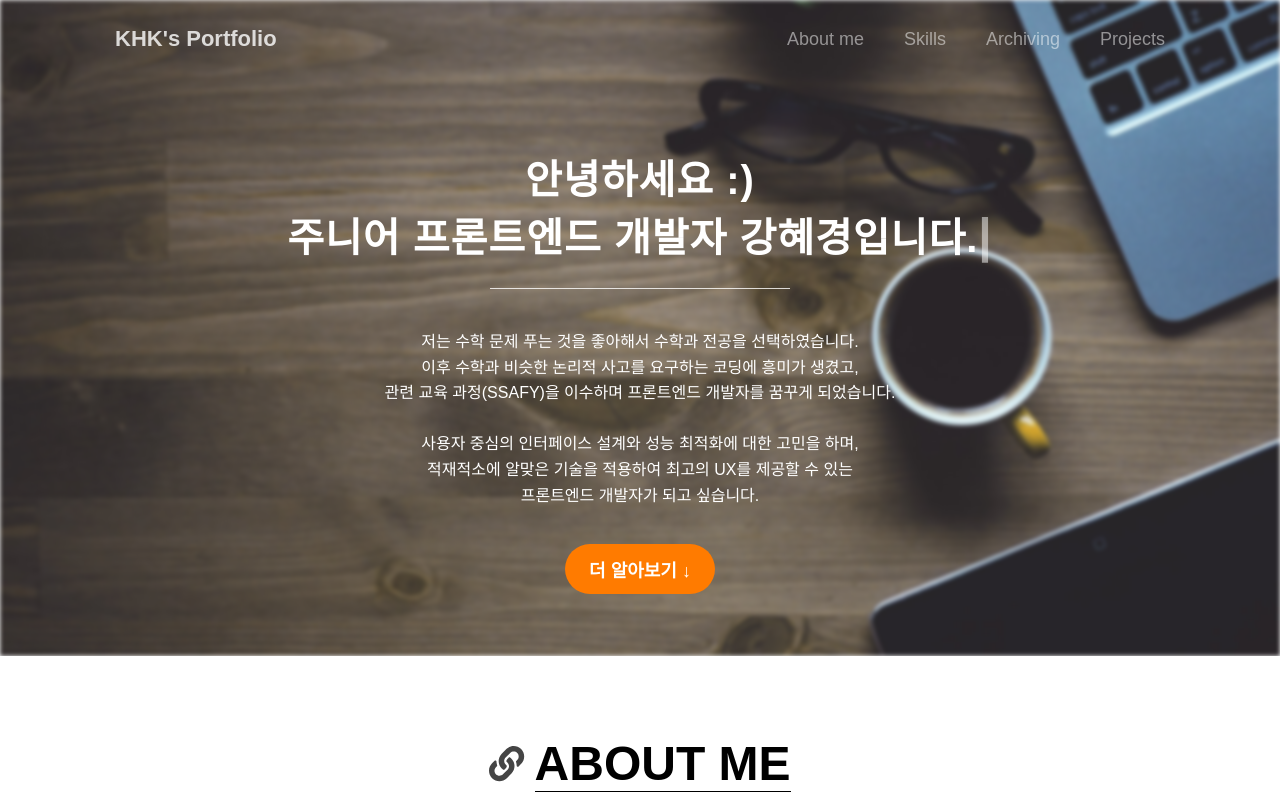
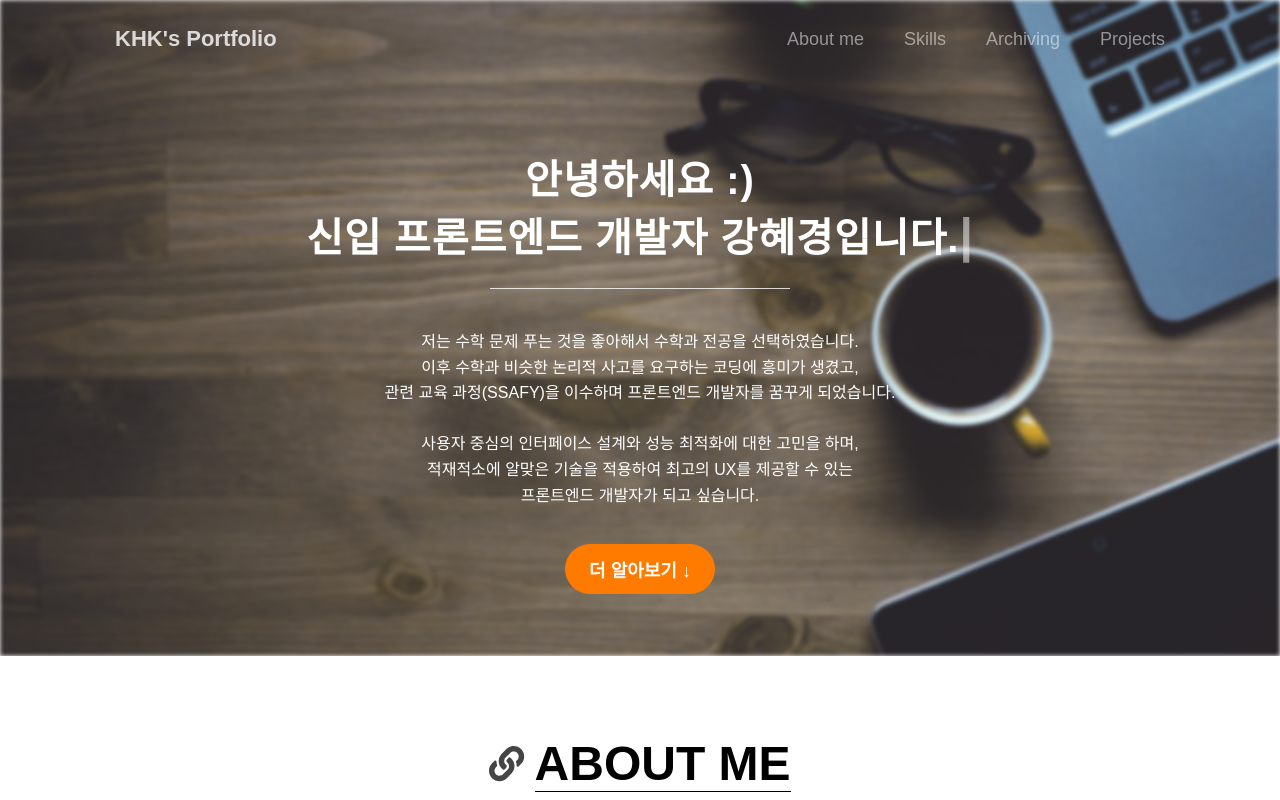
Before and after one commit to Arne919/Arne919.github.io, a React (Vite) app: page / in a window 1280 px wide. Shown: the top 800 px of the page. Built offline with nearby package versions, Linux system fonts and the light colour scheme; a web font is replaced by a local one.

Commit message:
fix: 신입

```diff
--- a/src/components/Main.jsx
+++ b/src/components/Main.jsx
@@ -2,7 +2,7 @@ import React, { useState, useEffect } from "react";
 import "../styles/components/Main.css";
 
 function Main() {
-  const text = `안녕하세요 :)\n주니어 프론트엔드 개발자 강혜경입니다.`; // 개행 포함
+  const text = `안녕하세요 :)\n신입 프론트엔드 개발자 강혜경입니다.`; // 개행 포함
   const [displayText, setDisplayText] = useState("");
   const [index, setIndex] = useState(0);
 
```
